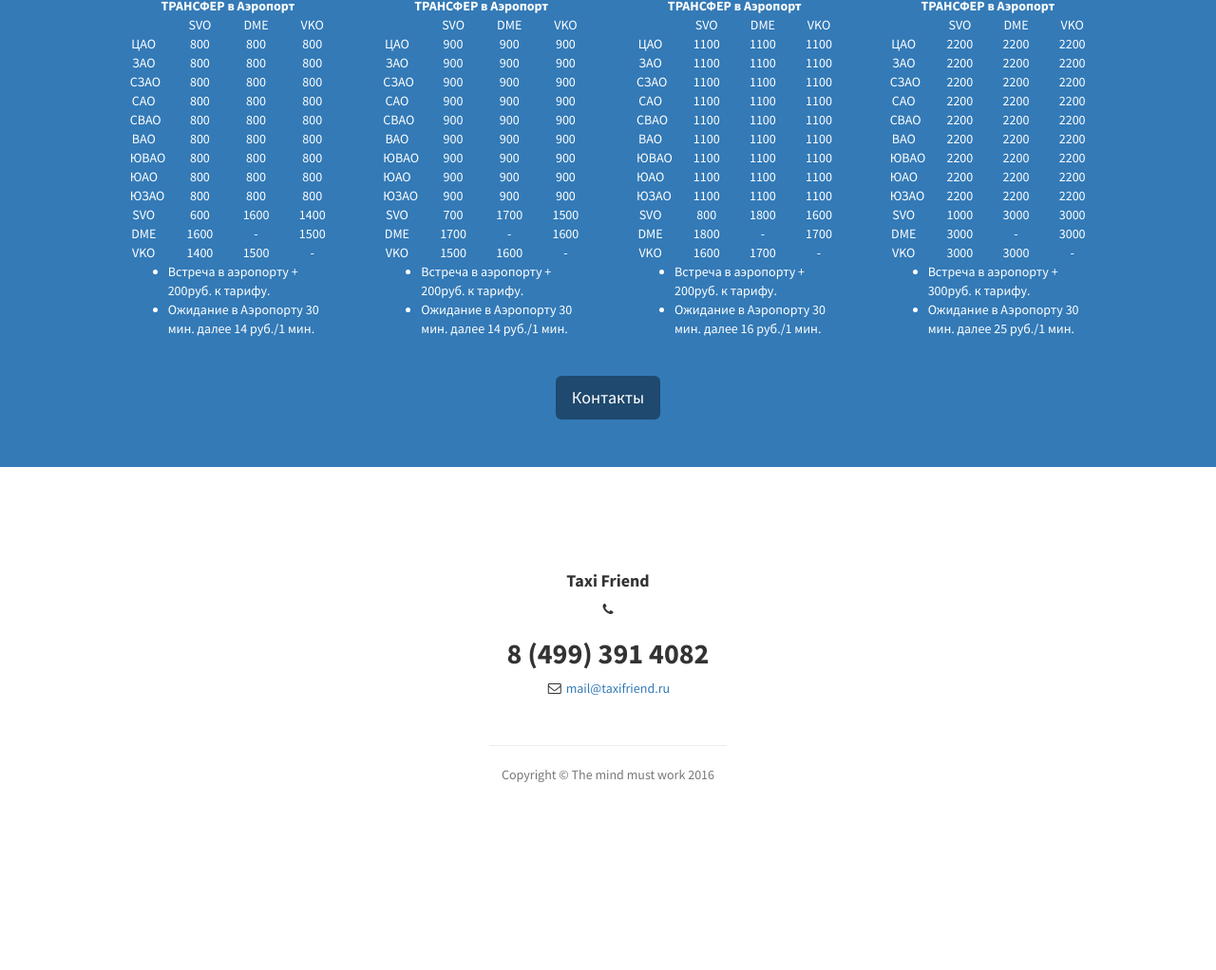
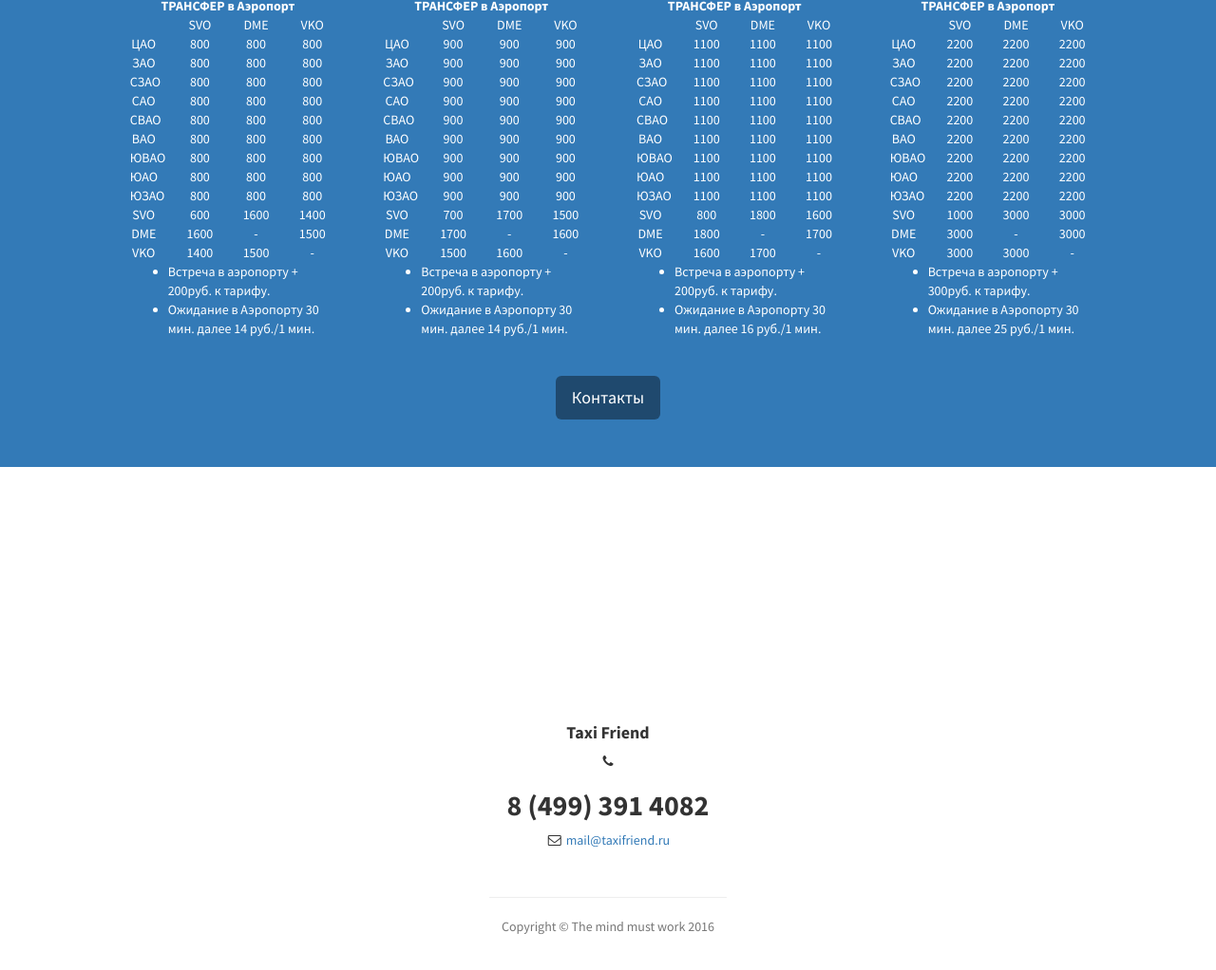
Before and after one commit to taxifriend/taxifriend.github.io, a plain HTML site: page index.html in a window 1280 px wide. Shown: the part 1274-2296 px from the top of the page at 95% size. Before the commit the page ends 2210 px from the top, so only its background shows below. Drawn offline with Linux system fonts and the light colour scheme.

Commit message:
added block get-taxi

```diff
--- a/css/stylish-portfolio.css
+++ b/css/stylish-portfolio.css
@@ -261,3 +261,12 @@ footer {
     width: 100%;
     height: 100%;
 }
+
+.get-taxi{
+/*Чтобы скрыть блок вызова такси нужно убрать в строке "display: none;" символы комметнария */
+/*    display: none;*/
+    padding-top: 10px;
+    padding-bottom: 150px;
+    padding-left: 25%;
+    padding-right: 25%;
+}
--- a/index.html
+++ b/index.html
@@ -61,7 +61,7 @@
             <h1>Taxi Friend<h1>
             <h2>Зачем просить друзей, если есть Taxi Friend.</h2>
             <br>
-			<a href="#contact" class="btn btn-primary btn-lg">Вызвать такси</a>
+			<a href="#get-taxi" class="btn btn-primary btn-lg">Вызвать такси</a>
 			<a href="#tariff" class="btn btn-dark btn-lg">Тарифы</a>
         </div>
 	</span>
@@ -1019,7 +1019,12 @@
         <!-- /.container -->
 
     </section>
-
+    <section id="get-taxi" class="get-taxi-section">
+        <div class="get-taxi">
+             <script src="http://form.rbtaxi.ru/get?key=f8d88576e2be44c6c0e95357f5268d94"></script>
+             <div id="rbtaxi-form"></div>
+        </div>
+     </section>
     <!-- Footer -->
     <footer id="contact">
         <div class="container">
```
